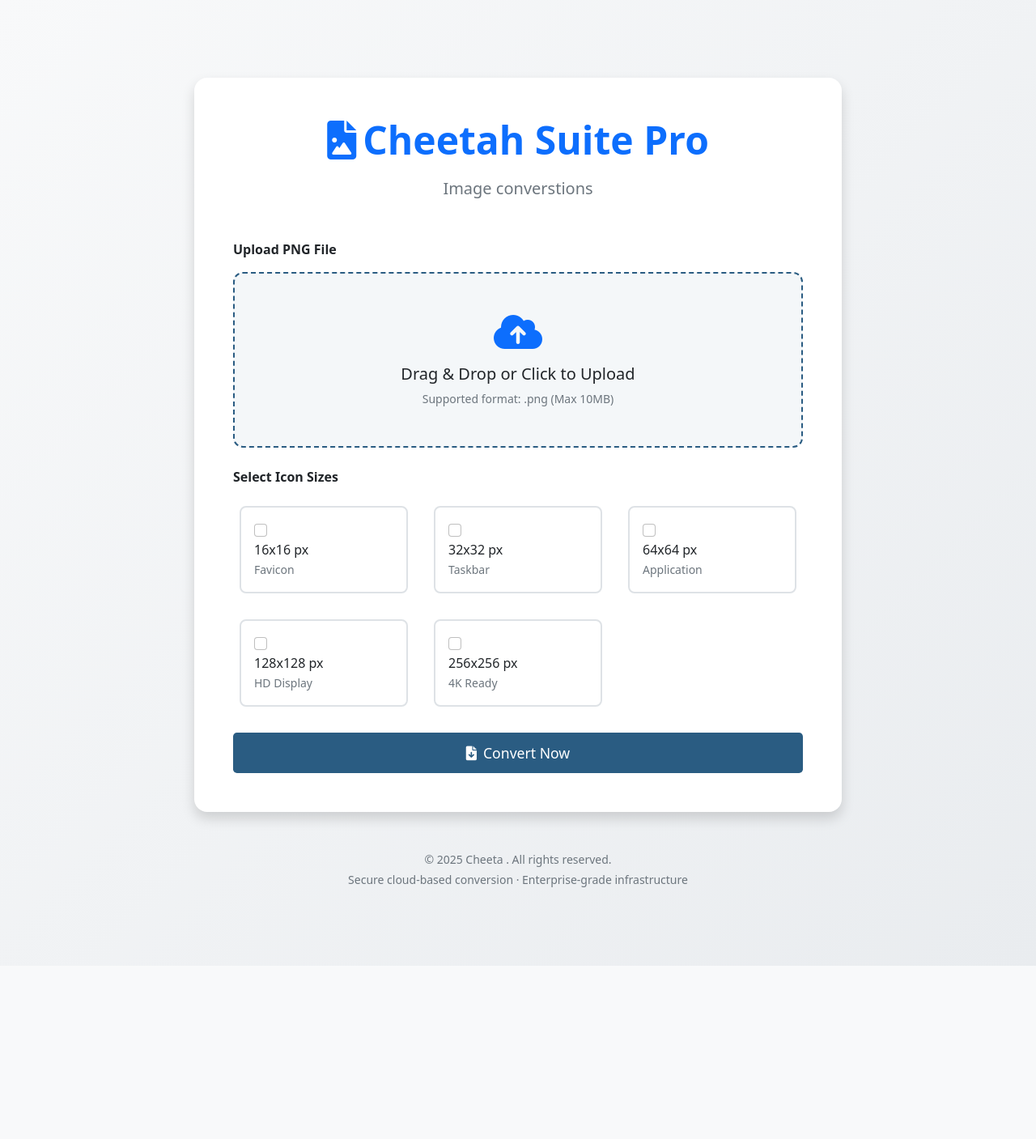
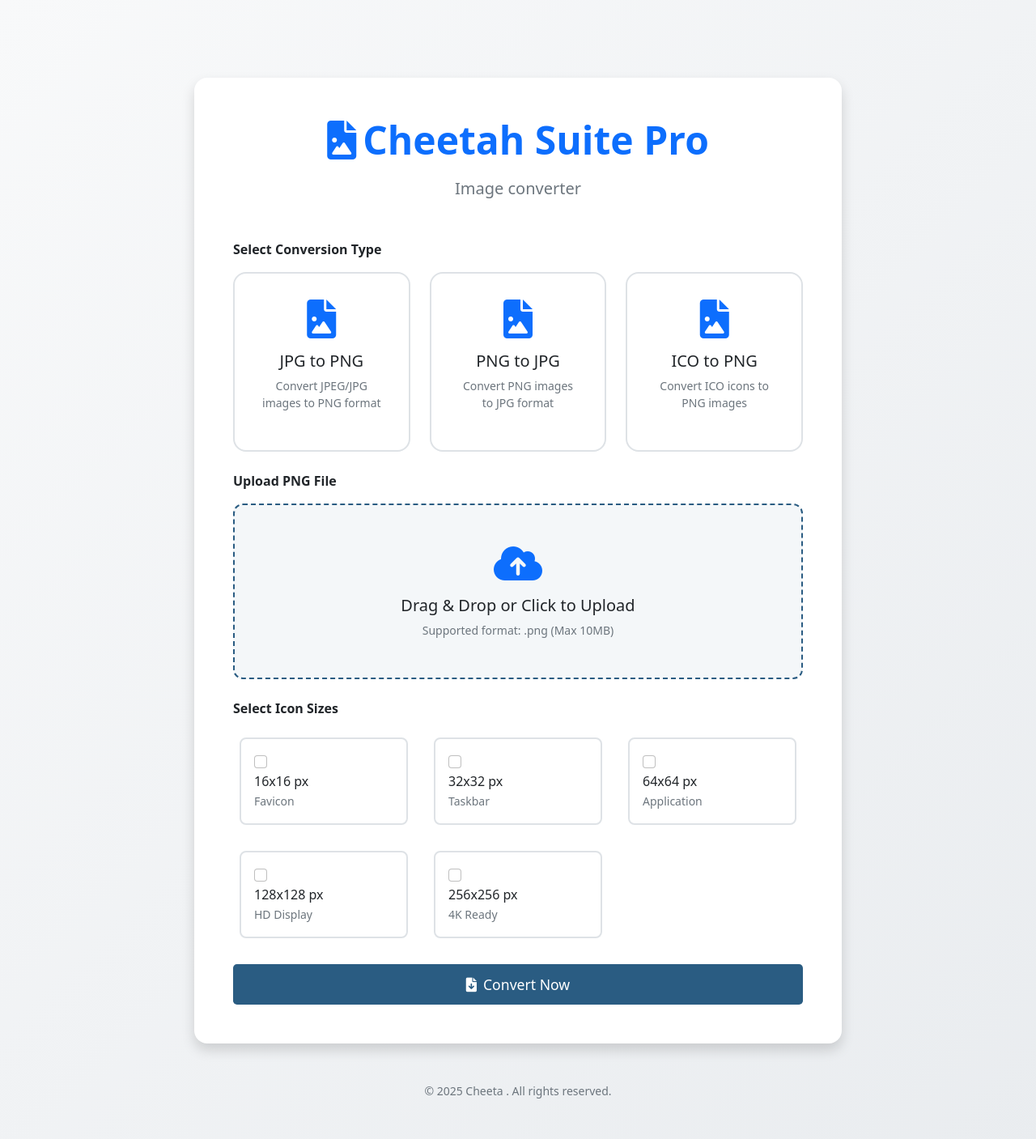
Before and after one commit to Joan-SalvV1/Converter, a Flask app: page / in a window 1280 px wide. Shown: the top 1407 px of the page at 81% size. Before the commit the page ends 1193 px from the top, so only its background shows below. Run offline with Flask 3, Linux system fonts and the light colour scheme; some libraries are stand-ins or nearby versions.

Commit message:
fixed html style

```diff
--- a/static/css/style.css
+++ b/static/css/style.css
@@ -69,3 +69,27 @@
     border-radius: 0.5rem;
     box-shadow: 0 0.25rem 0.5rem rgba(0, 0, 0, 0.1);
 }
+
+.conversion-card {
+    border: 2px solid #dee2e6;
+    border-radius: 1rem;
+    cursor: pointer;
+    transition: all 0.3s ease;
+    background: white;
+    height: 100%;
+}
+
+.conversion-card:hover {
+    border-color: var(--primary-color);
+    transform: translateY(-5px);
+    box-shadow: 0 0.5rem 1rem rgba(0, 0, 0, 0.15);
+}
+
+.conversion-card.selected {
+    border-color: var(--primary-color);
+    background-color: rgba(42, 92, 130, 0.05);
+}
+
+.conversion-card .card-body {
+    padding: 2rem;
+}
--- a/templates/index.html
+++ b/templates/index.html
@@ -3,7 +3,7 @@
 <head>
     <meta charset="UTF-8">
     <meta name="viewport" content="width=device-width, initial-scale=1.0">
-    <title>Professional PNG to ICO Converter | Cheetah suite</title>
+    <title>PNG to ICO Converter | Cheetah suite</title>
     <link href="https://cdn.jsdelivr.net/npm/bootstrap@5.1.3/dist/css/bootstrap.min.css" rel="stylesheet">
     <link rel="stylesheet" href="https://cdnjs.cloudflare.com/ajax/libs/font-awesome/6.0.0/css/all.min.css">
     <link rel="stylesheet" href="{{ url_for('static', filename='css/style.css') }}">
@@ -16,7 +16,7 @@
                     <h1 class="display-5 fw-bold mb-3 text-primary">
                         <i class="fas fa-file-image me-2"></i>Cheetah Suite Pro
                     </h1>
-                    <p class="lead text-muted">Image converstions</p>
+                    <p class="lead text-muted">Image converter</p>
                 </div>
 
                 {% with messages = get_flashed_messages(with_categories=true) %}
@@ -31,6 +31,47 @@
                 {% endwith %}
 
                 <form method="POST" enctype="multipart/form-data" class="needs-validation" novalidate>
+                    <div class="mb-4">
+                        <label class="form-label fw-bold mb-3">Select Conversion Type</label>
+                        <div class="row g-4">
+                            <!-- JPG to PNG Card -->
+                            <div class="col-12 col-md-4">
+                                <div class="conversion-card" data-type="jpg_to_png">
+                                    <div class="card-body text-center">
+                                        <i class="fas fa-file-image fa-3x text-primary mb-3"></i>
+                                        <h5 class="card-title">JPG to PNG</h5>
+                                        <p class="text-muted small">Convert JPEG/JPG images to PNG format</p>
+                                        <input type="radio" name="conversion_type" value="jpg_to_png" hidden required>
+                                    </div>
+                                </div>
+                            </div>
+
+                            <!-- PNG to JPG Card -->
+                            <div class="col-12 col-md-4">
+                                <div class="conversion-card" data-type="png_to_jpg">
+                                    <div class="card-body text-center">
+                                        <i class="fas fa-file-image fa-3x text-primary mb-3"></i>
+                                        <h5 class="card-title">PNG to JPG</h5>
+                                        <p class="text-muted small">Convert PNG images to JPG format</p>
+                                        <input type="radio" name="conversion_type" value="png_to_jpg" hidden required>
+                                    </div>
+                                </div>
+                            </div>
+
+                            <!-- ICO to PNG Card -->
+                            <div class="col-12 col-md-4">
+                                <div class="conversion-card" data-type="ico_to_png">
+                                    <div class="card-body text-center">
+                                        <i class="fas fa-file-image fa-3x text-primary mb-3"></i>
+                                        <h5 class="card-title">ICO to PNG</h5>
+                                        <p class="text-muted small">Convert ICO icons to PNG images</p>
+                                        <input type="radio" name="conversion_type" value="ico_to_png" hidden required>
+                                    </div>
+                                </div>
+                            </div>
+                        </div>
+                    </div>
+
                     <div class="mb-4">
                         <label class="form-label fw-bold mb-3">Upload PNG File</label>
                         <div class="upload-area p-5 text-center" onclick="document.getElementById('file').click()">
@@ -95,7 +136,6 @@
 
             <div class="text-center mt-5 text-muted small">
                 <p class="mb-1">© 2025 Cheeta . All rights reserved.</p>
-                <p class="mb-0">Secure cloud-based conversion · Enterprise-grade infrastructure</p>
             </div>
         </div>
     </div>
```
Also changed, not shown: README.md.
